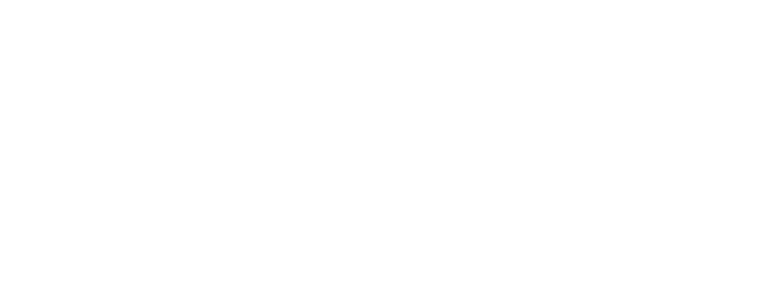
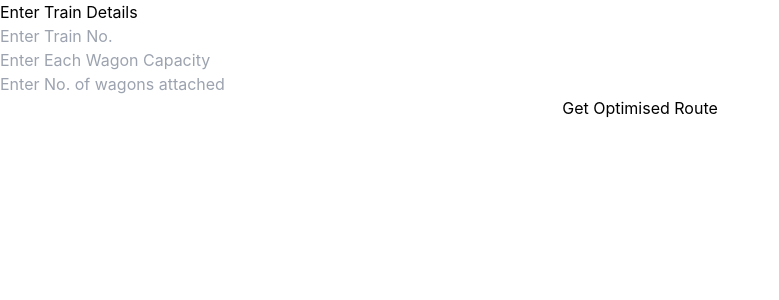
Before and after one commit to Abhinav-2004/SIH-React, a React (Create React App) app in the folder frontend/: page / in a window 1280 px wide. Shown: the top 300 px of the page, without its empty margins (0-779 px from the left). Built offline with nearby package versions, Linux system fonts and the light colour scheme.

Commit message:
input field tested and minor bugs resolved

```diff
--- a/frontend/src/App.js
+++ b/frontend/src/App.js
@@ -7,11 +7,13 @@
 import SingleInput from "./pages/singleInput";
 
 function App() {
-  <BrowserRouter>
-    <Routes>
-      <Route path="/" element={<SingleInput />} />
-    </Routes>
-  </BrowserRouter>;
+  return (
+    <BrowserRouter>
+      <Routes>
+        <Route path="/" element={<SingleInput />} />
+      </Routes>
+    </BrowserRouter>
+  );
 }
 
 export default App;
--- a/frontend/src/pages/singleInput.js
+++ b/frontend/src/pages/singleInput.js
@@ -3,7 +3,10 @@
 import axios from "axios";
 
 export default function SingleInput() {
-  const [tmp, setTmp] = useState("Hello");
+  const [each1, setEach1] = useState("");
+  const [no, setNo] = useState("");
+  const [tmp, setTmp] = useState("");
+
   async function getVal() {
     const data = await axios
       .get("http://127.0.0.1:8000/api")
@@ -16,13 +19,20 @@
         console.log(err);
       });
   }
-  useEffect(() => {
-    getVal();
-  }, []);
-
   return (
-    <div className="App">
-      <h1>{tmp}</h1>
+    <div style={{ display: "flex", flexDirection: "column" }}>
+      <h1>Enter Train Details</h1>
+      <input placeholder="Enter Train No." />
+      <input
+        placeholder="Enter Each Wagon Capacity"
+        onChange={(e) => setEach1(e.target.value)}
+      />
+      <input
+        placeholder="Enter No. of wagons attached"
+        onChange={(e) => setNo(e.target.value)}
+      />
+      <button onClick={() => getVal()}>Get Optimised Route</button>
+      <div>{tmp}</div>
     </div>
   );
 }
```
